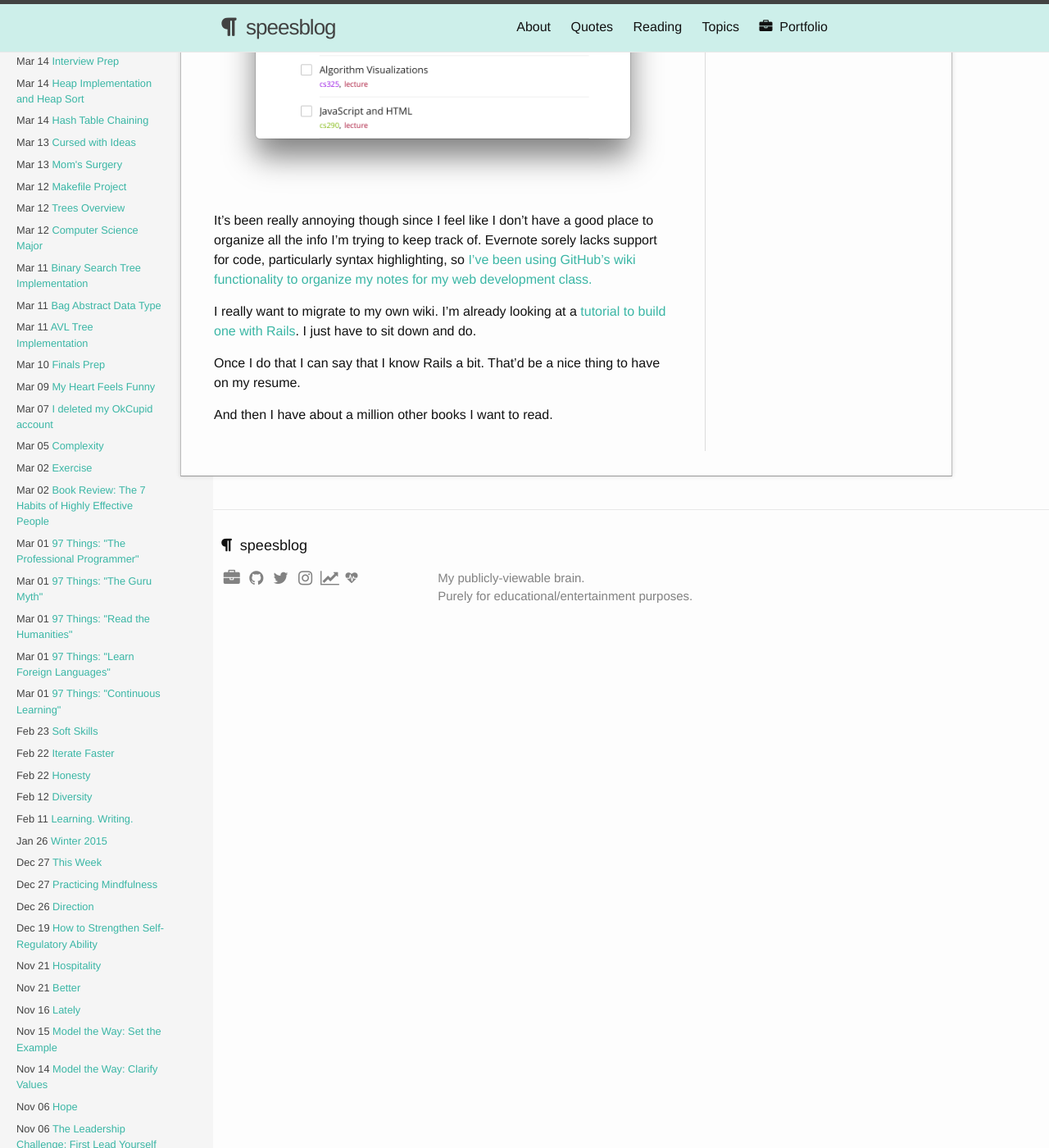
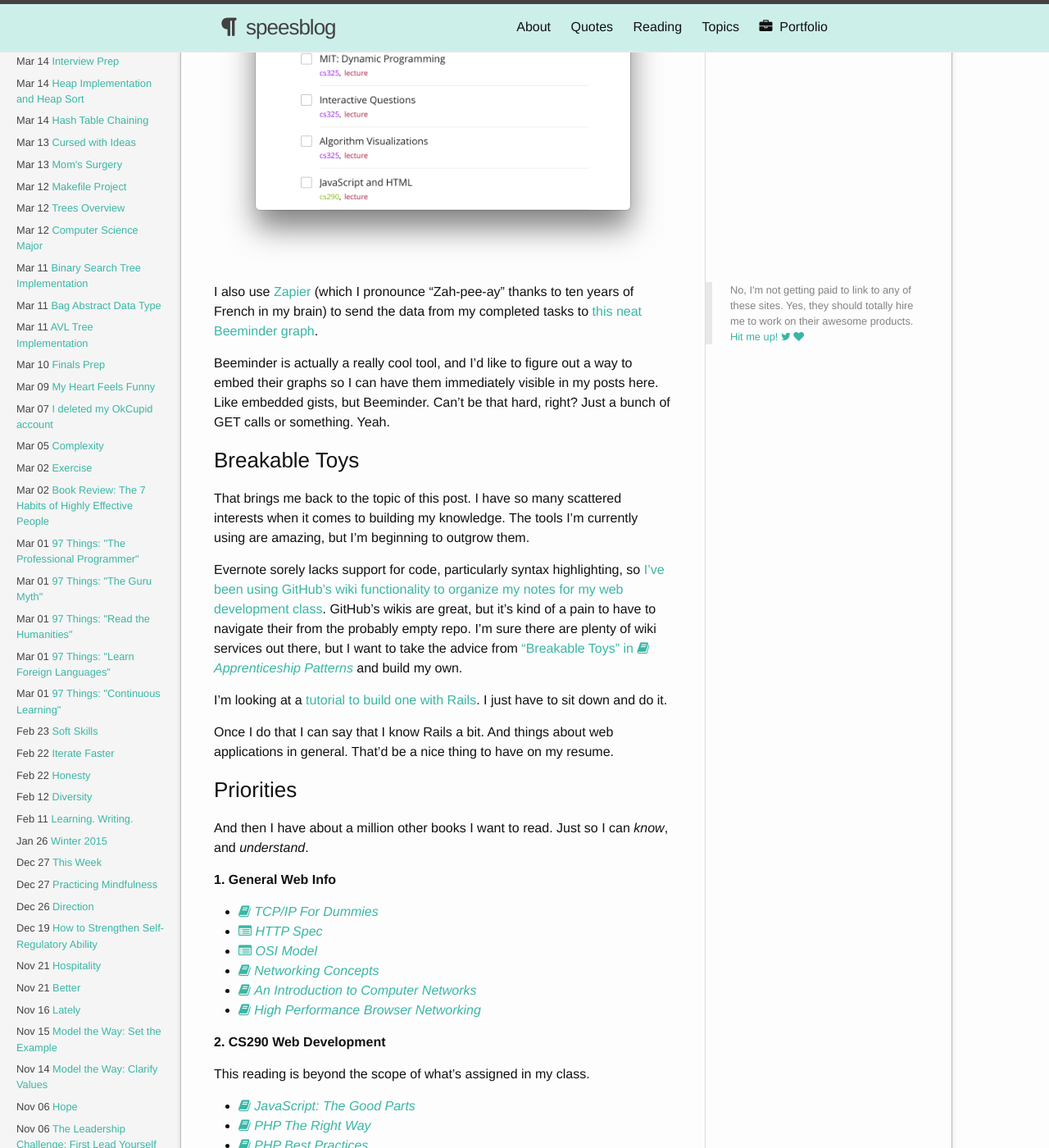
Before and after one commit to shelbyspees/speesblog, a Jekyll site: the page built from _posts/2015-04-24-focus.md, in a window 1280 px wide and 1400 px high, scrolled down 1080 px. Shown: the whole window at 82% size. Built offline with Jekyll 4.4.1, drawn with Linux system fonts in a browser that asks for light colours; nearby versions of some CDN libraries; some of the changed text lies outside the part shown.

Commit message:
New post. Correct old post

```diff
--- a/_posts/2015-04-24-focus.md
+++ b/_posts/2015-04-24-focus.md
@@ -12,12 +12,105 @@
 
 I've been better about organizing my tasks. It's just a matter of sitting down to do them.
 
+I've been using [Todoist](https://todoist.com/) for a couple years now and I like it a lot. It's the best cross-platform simple to-do list app for solo tasks. I definitely don't use all the functionality but the tagging and project organization work great for me.
+
+<aside>
+	<p>
+		I've tried out a ton of to-do list apps and while I love <a href="https://asana.com/">Asana</a> it's a little overkill for my schoolwork. It'd be a great tool if I happened to be working on a team that didn't use, say, <a href="https://guides.github.com/features/issues/">GitHub's awesome issues feature</a> though.</p>
+	<p>
+		<a href="https://trello.com/">Trello</a> would make a great alternative to <a href="https://evernote.com/">Evernote</a> with its multimedia support, visual organization, and nested list functionality. Evernote, on the other hand, is better for information hoarders like me who mostly deal in paragraphs.</p>
+</aside>
+
 <img class="" src="{{ site.url }}/assets/files/wk4tasks.png"/>
 
-It's been really annoying though since I feel like I don't have a good place to organize all the info I'm trying to keep track of. Evernote sorely lacks support for code, particularly syntax highlighting, so [I've been using GitHub's wiki functionality to organize my notes for my web development class.]({{ post.url 2015-04-06-wiki | prepend: site.baseurl }})
+<aside>
+	<p>
+		No, I'm not getting paid to link to any of these sites. Yes, they should totally hire me to work on their awesome products. <a href="https://twitter.com/speesbag/">Hit me up! <i class="fa fa-twitter"></i> <i class="fa fa-heart"></i></a></p>
+</aside>
 
-I really want to migrate to my own wiki. I'm already looking at a [tutorial to build one with Rails](http://www.devx.com/webdev/Article/34200?trk=DXRSS_LATEST). I just have to sit down and do.
+I also use [Zapier](https://zapier.com/) (which I pronounce "Zah-pee-ay" thanks to ten years of French in my brain) to send the data from my completed tasks to [this neat Beeminder graph](https://www.beeminder.com/speesbag/goals/schoolwork).
 
-Once I do that I can say that I know Rails a bit. That'd be a nice thing to have on my resume.
+Beeminder is actually a really cool tool, and I'd like to figure out a way to embed their graphs so I can have them immediately visible in my posts here. Like embedded gists, but Beeminder. Can't be that hard, right? Just a bunch of GET calls or something. Yeah.
 
-And then I have about a million other books I want to read.
+
+
+
+
+
+###Breakable Toys
+
+That brings me back to the topic of this post. I have so many scattered interests when it comes to building my knowledge. The tools I'm currently using are amazing, but I'm beginning to outgrow them.
+
+Evernote sorely lacks support for code, particularly syntax highlighting, so [I've been using GitHub's wiki functionality to organize my notes for my web development class]({{ post.url 2015-04-06-wiki | prepend: site.baseurl }}). GitHub's wikis are great, but it's kind of a pain to have to navigate their from the probably empty repo. I'm sure there are plenty of wiki services out there, but I want to take the advice from ["Breakable Toys" in <i class="fa fa-book"></i> *Apprenticeship Patterns*](http://chimera.labs.oreilly.com/books/1234000001813/ch05.html#breakable_toys) and build my own.
+
+I'm looking at a [tutorial to build one with Rails](http://www.devx.com/webdev/Article/34200?trk=DXRSS_LATEST). I just have to sit down and do it.
+
+Once I do that I can say that I know Rails a bit. And things about web applications in general. That'd be a nice thing to have on my resume.
+
+
+
+
+
+
+###Priorities
+
+And then I have about a million other books I want to read. Just so I can *know*, and *understand*.
+
+**1. General Web Info**
+
+- [<i class="fa fa-book"></i> *TCP/IP For Dummies*](http://smile.amazon.com/TCP-IP-Dummies-Candace-Leiden-ebook/dp/B002MZUPUG/ref=tmm_kin_title_0?_encoding=UTF8&sr=8-6&qid=1425965841)
+- [<i class="fa fa-list-alt"></i> *HTTP Spec*](http://tools.ietf.org/html/rfc2616)
+- [<i class="fa fa-list-alt"></i> *OSI Model*](http://en.wikipedia.org/wiki/OSI_model)
+- [<i class="fa fa-book"></i> *Networking Concepts*](https://developer.apple.com/library/mac/documentation/NetworkingInternet/Conceptual/NetworkingConcepts/Introduction/Introduction.html#//apple_ref/doc/uid/TP40012487-CH1-SW1)
+- [<i class="fa fa-book"></i> *An Introduction to Computer Networks*](http://intronetworks.cs.luc.edu/current/ComputerNetworks.pdf)
+- [<i class="fa fa-book"></i> *High Performance Browser Networking*](http://chimera.labs.oreilly.com/books/1230000000545/index.html)
+
+**2. CS290 Web Development**
+
+This reading is beyond the scope of what's assigned in my class.
+
+- [<i class="fa fa-book"></i> *JavaScript: The Good Parts*](http://smile.amazon.com/gp/product/B0026OR2ZY/ref=kinw_myk_ro_title)
+- [<i class="fa fa-book"></i> *PHP The Right Way*](http://www.phptherightway.com/)
+- [<i class="fa fa-book"></i> *PHP Best Practices*](https://phpbestpractices.org/)
+- [<i class="fa fa-book"></i> *Building a LAMP Server*](http://lamphowto.com/)
+
+<aside>
+	Shout out to <a href="http://fontawesome.io/">Font Awesome by Dave Gandy <i class="fa fa-heart"></i></a> for giving me the tools to make really fun lists like this one.
+</aside>
+
+**3. Ruby/Rails and Web Applications**
+
+- [<i class="fa fa-puzzle-piece"></i> *Learn Ruby the Hard Way*](http://learnrubythehardway.org/book/)
+- [<i class="fa fa-list-alt"></i> *Ruby Style Guide*](https://github.com/bbatsov/ruby-style-guide)
+- [<i class="fa fa-puzzle-piece"></i> *Learn SQL the Hard Way*](http://sql.learncodethehardway.org/book/)
+- [<i class="fa fa-puzzle-piece"></i> *Ruby on Rails Tutorial*](https://www.railstutorial.org/book)
+- [<i class="fa fa-book"></i> *APIs on Rails*](http://apionrails.icalialabs.com/book)
+- [<i class="fa fa-book"></i> *Single page apps in depth*](http://singlepageappbook.com/index.html)
+- [<i class="fa fa-list-alt"></i> REST API Tutorial](http://www.restapitutorial.com/index.html?utm_expid=59305729-0._AkKuacFSlaUc_EB2EKW5w.0&utm_referrer=http%3A%2F%2Fwww.restapitutorial.com%2Flessons%2Frestquicktips.html) --- <i class="fa fa-check-square-o"></i> <b>Completed</b>
+
+
+
+
+
+
+###Nice-to-haves
+
+If I survive the above.
+
+**Security**
+
+- [<i class="fa fa-book"></i> *Linux Security for Beginners*](http://www.linuxtopia.org/LinuxSecurity/LinuxSecurity_TOC.html)
+- [<i class="fa fa-book"></i> *Google Browser Security Handbook*](https://code.google.com/p/browsersec/wiki/Main)
+
+**Java**
+
+- [<i class="fa fa-puzzle-piece"></i> *Learn Java the Hard Way*](https://learnjavathehardway.org/)
+- [<i class="fa fa-puzzle-piece"></i> JavaString: Learn Java Through Tutorials](http://www.javastring.org/)
+- [<i class="fa fa-puzzle-piece"></i> Oracle Java Tutorials](https://docs.oracle.com/javase/tutorial/)
+
+
+**Basics and Theory**
+
+- [<i class="fa fa-book"></i> *How Computers Work*](http://www.amazon.com/How-Computers-Work-9th-Edition/dp/0789736136)
+- [<i class="fa fa-book"></i> *How Computers Work: Processor and Main Memory*](http://www.fastchip.net/howcomputerswork/p1.html)
+- [<i class="fa fa-book"></i> *Structure and Interpretation of Computer Programs*](http://mitpress.mit.edu/sicp/)
```
Also changed, not shown: _posts/2015-04-18-test-of-motivation.md (+1 -1 lines).
